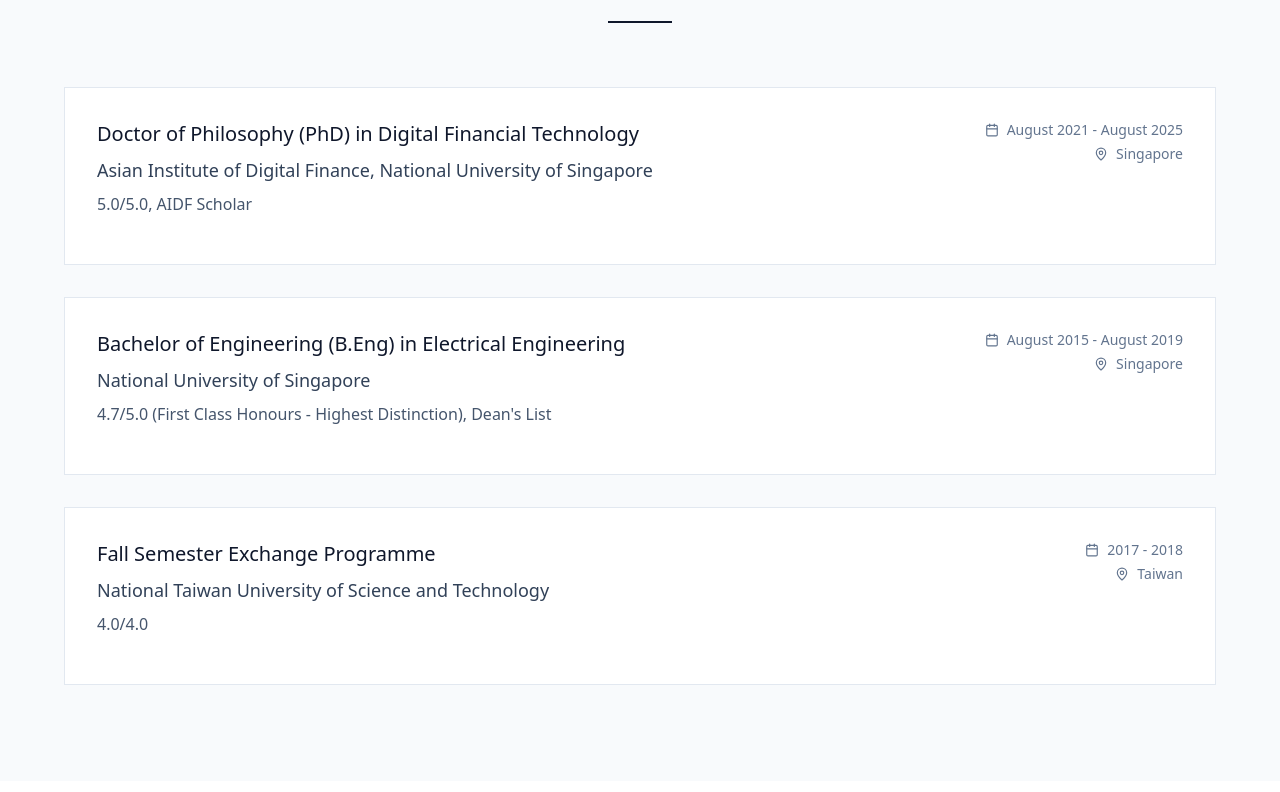
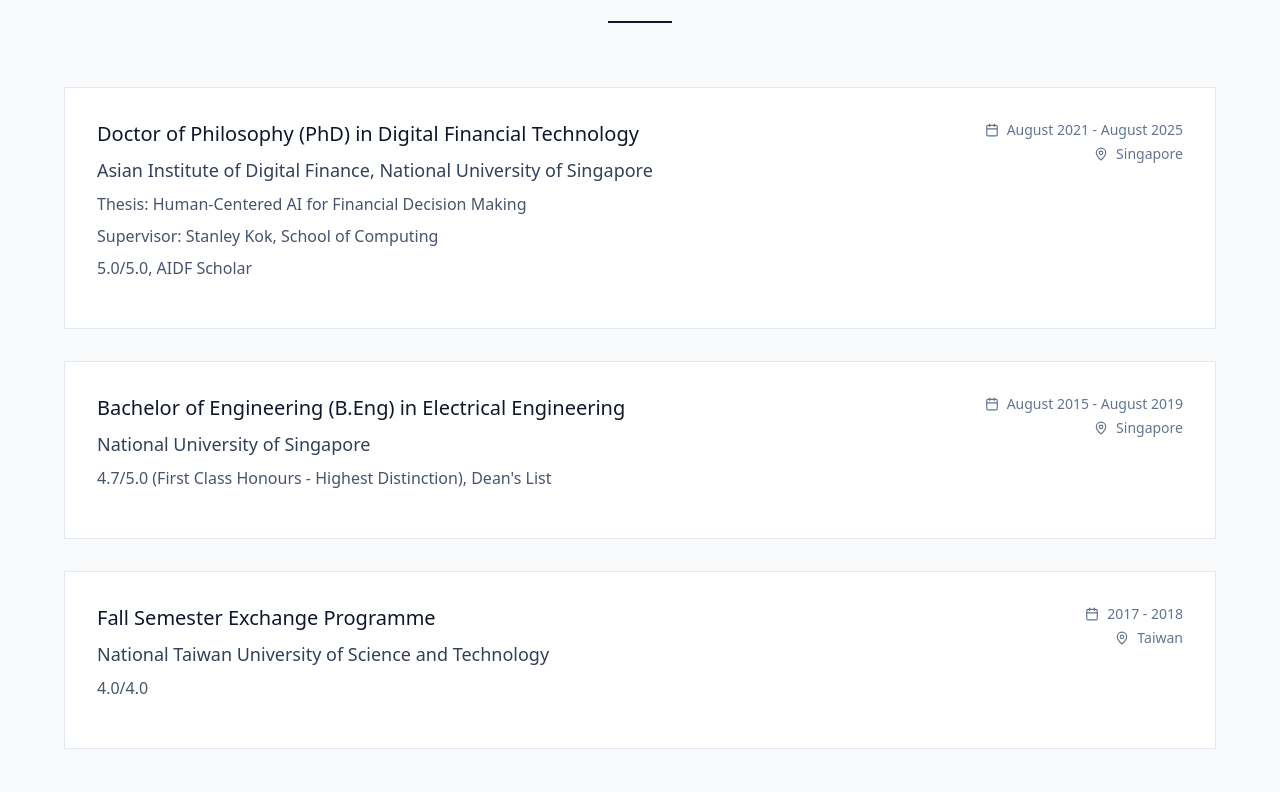
Before and after one commit to Chen-XueWen/Chen-XueWen.github.io, a React (Vite) app: page / in a window 1280 px wide. Shown: the part 2088-2880 px from the top of the page. Built offline with nearby package versions, Linux system fonts and the light colour scheme.

Commit message:
fix education

```diff
--- a/src/App.jsx
+++ b/src/App.jsx
@@ -295,6 +295,12 @@
                     <div className="flex-1">
                       <h3 className="text-xl font-medium text-slate-900 mb-2">{edu.degree}</h3>
                       <p className="text-lg text-slate-700 font-medium mb-2">{edu.institution}</p>
+                      {edu.thesis && (
+                        <p className="text-slate-600 mb-2"><span className="font-medium">Thesis:</span> {edu.thesis}</p>
+                      )}
+                      {edu.supervisor && (
+                        <p className="text-slate-600 mb-2"><span className="font-medium">Supervisor:</span> {edu.supervisor}</p>
+                      )}
                       {edu.details && (
                         <p className="text-slate-600 mb-2">{edu.details}</p>
                       )}
```
